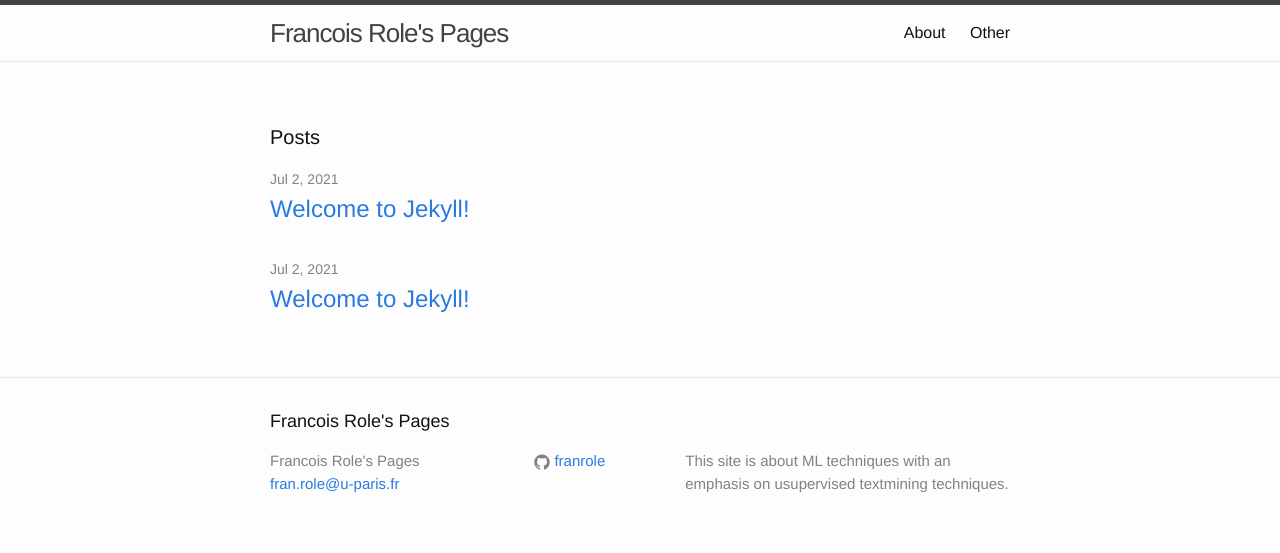
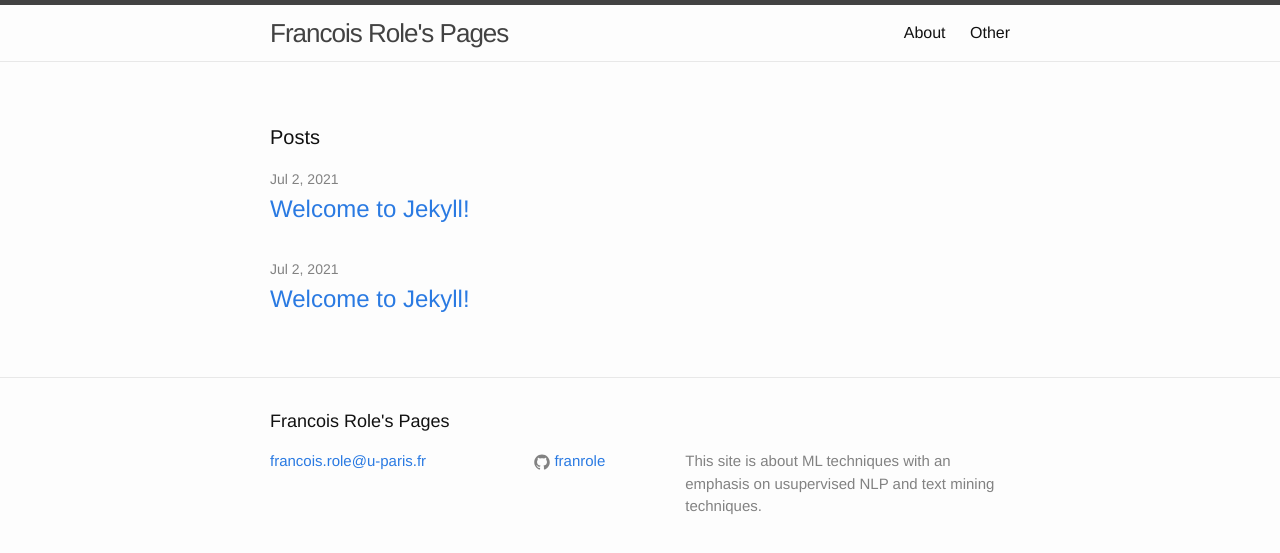
Before and after one commit to franrole/franrole.github.io, a Jekyll site: the page built from index.html, in a window 1280 px wide. Shown: the top 553 px of the page. Built offline with Jekyll 4.4.1, drawn with Linux system fonts in a browser that asks for light colours.

Commit message:
new header

```diff
--- a/_config.yml
+++ b/_config.yml
@@ -7,9 +7,9 @@
 
 # Site settings
 title: Francois Role's Pages
-email: fran.role@u-paris.fr
+email: francois.role@u-paris.fr
 description: > # this means to ignore newlines until "baseurl:"
-  This site is about ML techniques with an emphasis on usupervised textmining techniques.
+  This site is about ML techniques with an emphasis on usupervised NLP and text mining techniques.
 baseurl: "" # the subpath of your site, e.g. /blog
 url: "http://franrole.github.io" # the base hostname & protocol for your site
 # twitter_username: na
--- a/_includes/footer.html
+++ b/_includes/footer.html
@@ -7,7 +7,7 @@
     <div class="footer-col-wrapper">
       <div class="footer-col footer-col-1">
         <ul class="contact-list">
-          <li>{{ site.title }}</li>
+         <!--  <li>{{ site.title }}</li> -->
           <li><a href="mailto:{{ site.email }}">{{ site.email }}</a></li>
         </ul>
       </div>
--- a/_includes/header.html
+++ b/_includes/header.html
@@ -12,6 +12,7 @@
           <path fill="#424242" d="M18,13.516C18,14.335,17.335,15,16.516,15H1.484C0.665,15,0,14.335,0,13.516l0,0 c0-0.82,0.665-1.484,1.484-1.484h15.031C17.335,12.031,18,12.696,18,13.516L18,13.516z"/>
         </svg>
       </a>
+<!-- needed for displaying pages on the top menu bar -->
     <div class="trigger">
         {% for my_page in site.pages %}
           {% if my_page.title %}
--- a/_layouts/default.html
+++ b/_layouts/default.html
@@ -13,12 +13,12 @@
       </div>
     </div>
 
-<!--
+<!-- to have a left nav bar
    <nav class="main-nav">
   <ul>
     <li><a href="/">Home</a></li>
-    <li><a href="/about.html">About</a></li>
-    <li><a href="/other.html">Orhr</a></li>
+    <li><a href="/about/">About</a></li>
+    <li><a href="/other/">Other</a></li>
   </ul>
 </nav>
 -->
```
